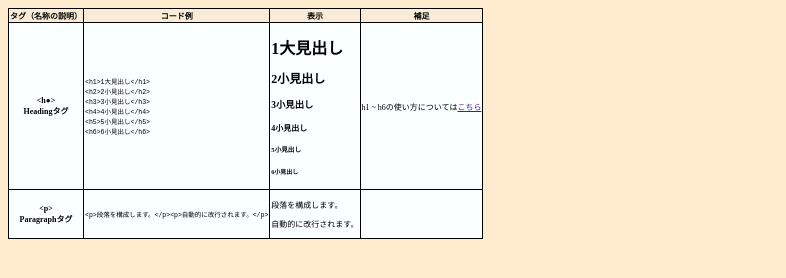
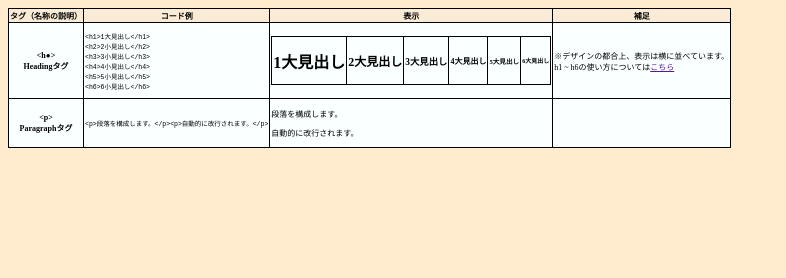
Before and after one commit to netaro-N/basic-programming-roadmap, a plain HTML site: page index.html in a window 1280 px wide. Shown: the whole page, without its empty margins (0-786 px from the left). Drawn offline with Linux system fonts and the light colour scheme.

Commit message:
heading design

```diff
--- a/index.html
+++ b/index.html
@@ -25,15 +25,19 @@
         <pre><code>&lt;h1&gt;1大見出し&lt;/h1&gt;<br>&lt;h2&gt;2小見出し&lt;/h2&gt;<br>&lt;h3&gt;3小見出し&lt;/h3&gt;<br>&lt;h4&gt;4小見出し&lt;/h4&gt;<br>&lt;h5&gt;5小見出し&lt;/h5&gt;<br>&lt;h6&gt;6小見出し&lt;/h6&gt;</code></pre>
       </td>
       <td>
-        <h1>1大見出し</h1>
-        <h2>2小見出し</h2>
-        <h3>3小見出し</h3>
-        <h4>4小見出し</h4>
-        <h5>5小見出し</h5>
-        <h6>6小見出し</h6>
+        <table>
+          <tr>
+            <td><h1>1大見出し</h1></td>
+            <td><h2>2大見出し</h2></td>
+            <td><h3>3大見出し</h3></td>
+            <td><h4>4大見出し</h4></td>
+            <td><h5>5大見出し</h5></td>
+            <td><h6>6大見出し</h6></td>
+          </tr>
+        </table>
       </td>
       <td>
-        h1 ~ h6の使い方については<a href="">こちら</a>
+        ※デザインの都合上、表示は横に並べています。<br>h1 ~ h6の使い方については<a href="">こちら</a>
       </td>
     </tr>
     <tr>
```
